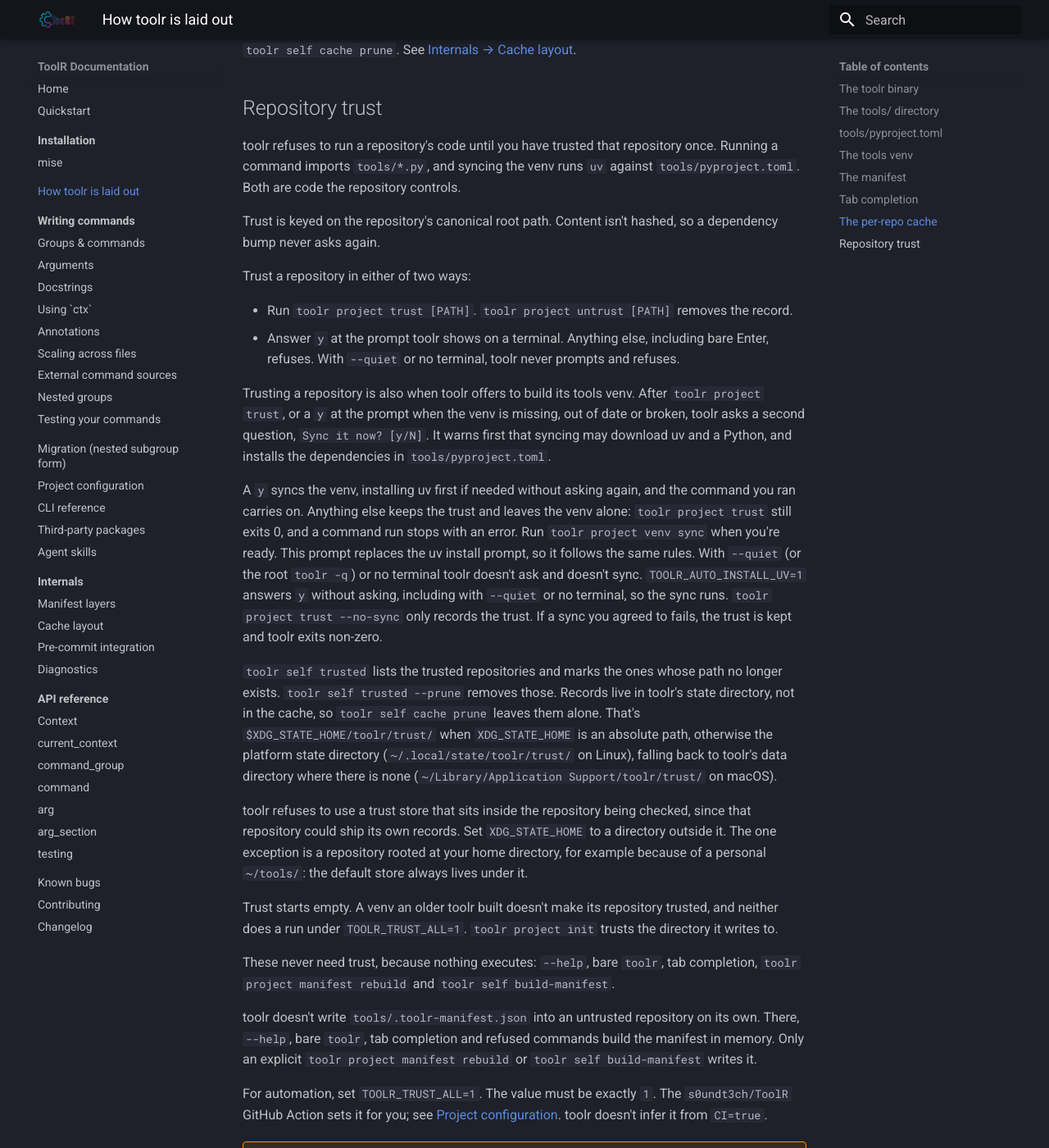
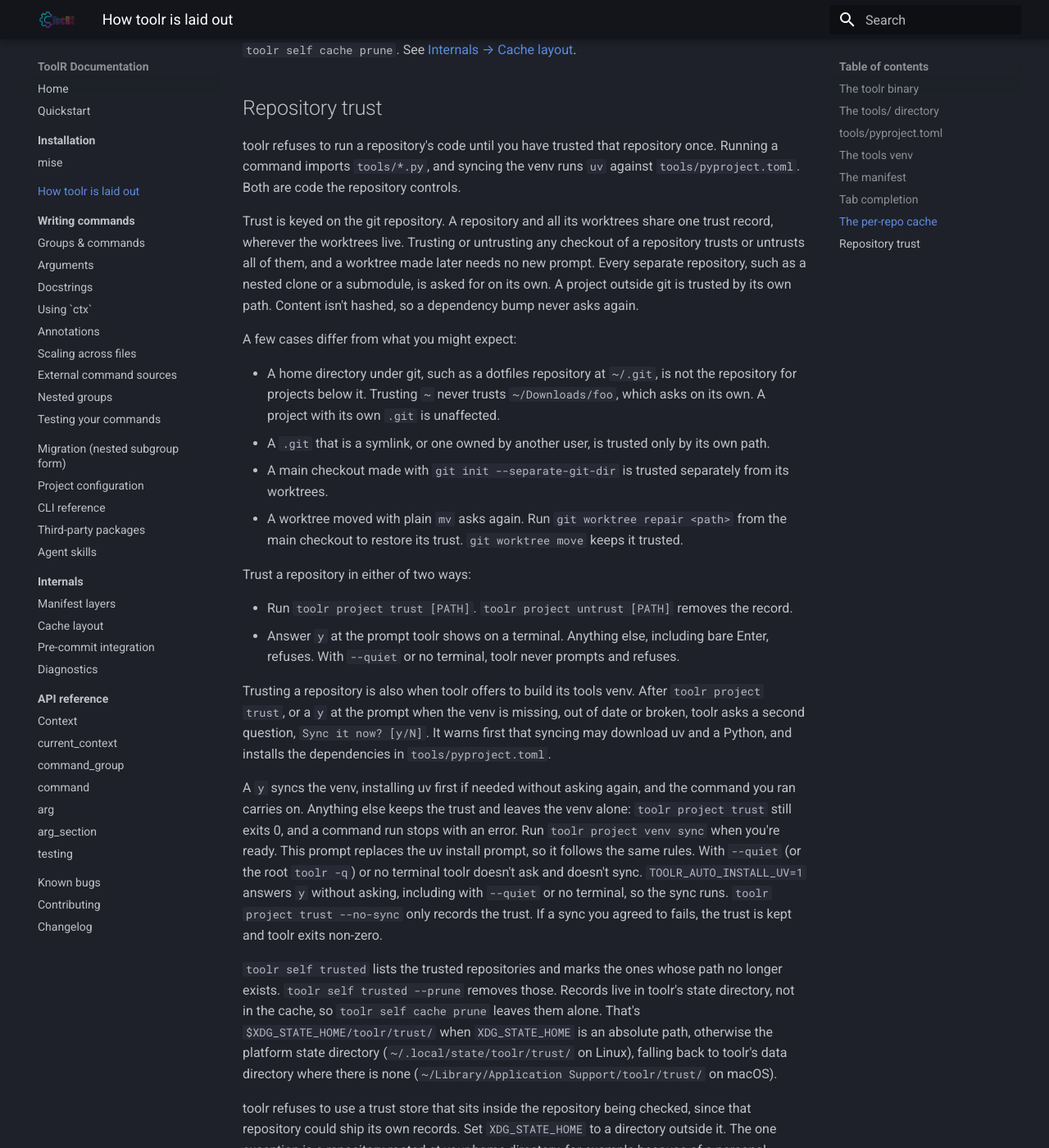
Before and after one commit to s0undt3ch/ToolR, an MkDocs documentation site: the page built from docs/concepts.md, in a window 1280 px wide and 1400 px high, scrolled down 2026 px. Shown: the whole window at 82% size. Built offline with MkDocs 1.6.1 and Material for MkDocs 9.7.7, drawn with Linux system fonts in a browser that asks for light colours; some of the changed text lies outside the part shown.

Commit message:
docs(trust): describe repository-wide trust and its worktrees

```diff
--- a/docs/concepts.md
+++ b/docs/concepts.md
@@ -98,8 +98,27 @@ repository once. Running a command imports `tools/*.py`, and syncing the
 venv runs `uv` against `tools/pyproject.toml`. Both are code the
 repository controls.
 
-Trust is keyed on the repository's canonical root path. Content isn't
-hashed, so a dependency bump never asks again.
+Trust is keyed on the git repository. A repository and all its worktrees
+share one trust record, wherever the worktrees live. Trusting or untrusting
+any checkout of a repository trusts or untrusts all of them, and a worktree
+made later needs no new prompt. Every separate repository, such as a nested
+clone or a submodule, is asked for on its own. A project outside git is
+trusted by its own path. Content isn't hashed, so a dependency bump never
+asks again.
+
+A few cases differ from what you might expect:
+
+- A home directory under git, such as a dotfiles repository at `~/.git`, is
+  not the repository for projects below it. Trusting `~` never trusts
+  `~/Downloads/foo`, which asks on its own. A project with its own `.git`
+  is unaffected.
+- A `.git` that is a symlink, or one owned by another user, is trusted only
+  by its own path.
+- A main checkout made with `git init --separate-git-dir` is trusted
+  separately from its worktrees.
+- A worktree moved with plain `mv` asks again. Run `git worktree repair <path>`
+  from the main checkout to restore its trust. `git worktree move` keeps it
+  trusted.
 
 Trust a repository in either of two ways:
 
@@ -166,9 +185,9 @@ from `CI=true`.
 
 Trust doesn't cover:
 
-- A different repository cloned to the path of a trusted one. Trust
-  follows the path, so run `toolr project untrust` before you delete a
-  checkout you won't recreate.
+- A different non-git project placed at the path of a trusted one. Trust
+  follows the path there, so run `toolr project untrust` before you delete a
+  project you won't recreate.
 - A trusted repository that later pulls hostile `tools/*.py` or
   `[tool.uv]` changes.
 - Editor and LSP integrations that import `tools/*.py` themselves.
```
Also changed, not shown: docs/cli.md (+8 -5 lines), release-notes/2026-11-01.00-00-12.repository-trust.md (+2 -1 lines).
